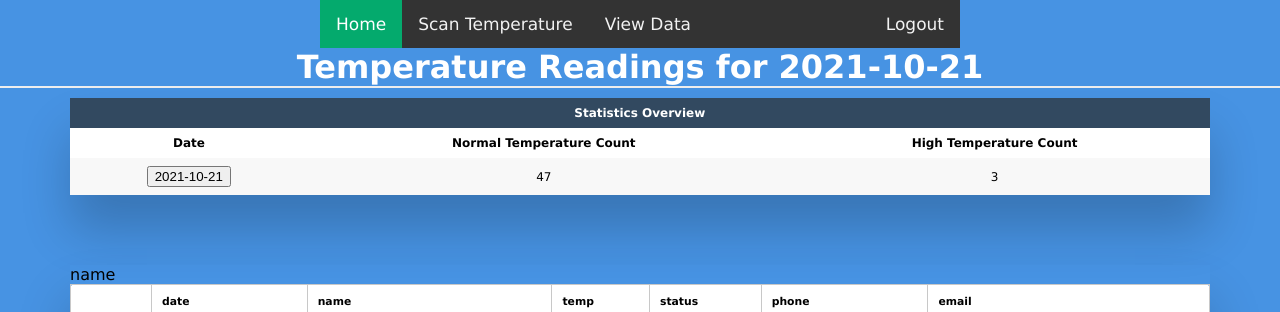
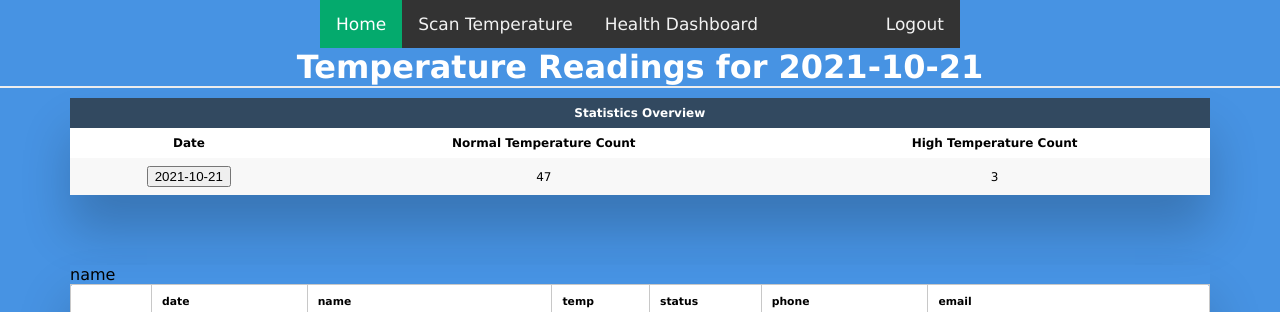
Before and after one commit to InsertWittyCommentHere/CAC-Temperature-Monitor-App, a Flask app: page /plot21 in a window 1280 px wide. Shown: the top 312 px of the page. Run offline with Flask 2, Linux system fonts and the light colour scheme; some libraries are stand-ins or nearby versions.

Commit message:
Update plots21.html

```diff
--- a/templates/plots21.html
+++ b/templates/plots21.html
@@ -231,7 +231,7 @@ table.dataframe th, .dataframe td {
   <div class="topnav">
   <a class="active" href="{{ url_for('read2') }}">Home</a>
   <a href="{{ url_for('read2') }}">Scan Temperature</a>
-  <a href="{{ url_for('plotgraphs') }}">View Data</a>
+  <a href="{{ url_for('plotgraphs') }}">Health Dashboard</a>
   <a class="logout" href="{{ url_for('logout') }}">Logout</a>
 </div>
 
```
